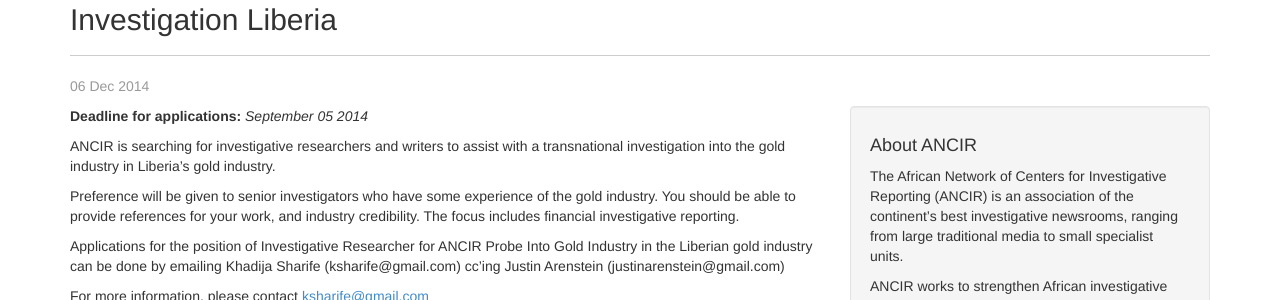
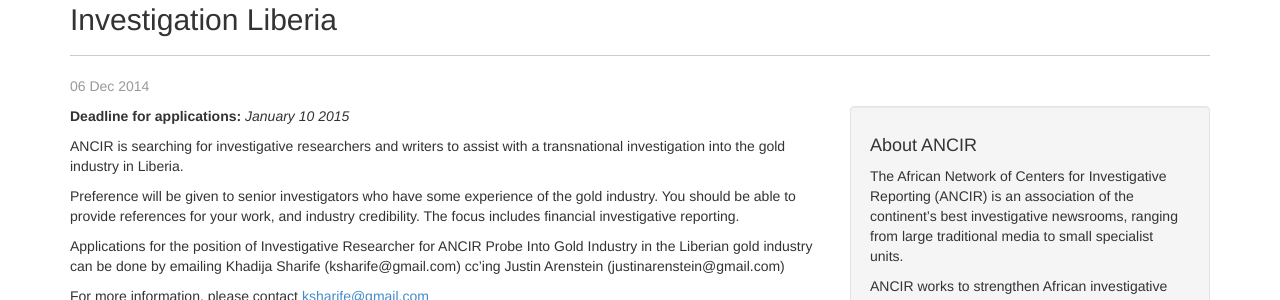
Before and after one commit to ANCIR/InvestigativeCenters.org, a Jekyll site: the page built from _posts/2014-12-06-liberia-investigation.md, in a window 1280 px wide. Shown: the part 313-613 px from the top of the page. Built offline with Jekyll 4.4.1, drawn with Linux system fonts in a browser that asks for light colours; nearby versions of some CDN libraries; some web fonts are replaced; Markdown is read by kramdown in place of the engine named in the settings; comment, search, counter and statistics services are not loaded.

Commit message:
Update 2014-12-06-liberia-investigation.md

```diff
--- a/_posts/2014-12-06-liberia-investigation.md
+++ b/_posts/2014-12-06-liberia-investigation.md
@@ -5,9 +5,9 @@
 permalink: /liberia-investigation
 ---
 
-**Deadline for applications:** *September 05 2014*
+**Deadline for applications:** *January 10 2015*
 
-ANCIR is searching for investigative researchers and writers to assist with a transnational investigation into the gold industry in Liberia's gold industry.
+ANCIR is searching for investigative researchers and writers to assist with a transnational investigation into the gold industry in Liberia.
 
 Preference will be given to senior investigators who have some experience of the gold industry. You should be able to provide references for your work, and industry credibility. The focus includes financial investigative reporting.
 
@@ -20,7 +20,7 @@
 <div class="row">
   <div class="col-md-6 col-md-offset-3">
     <p class="text-center">
-      <a href="http://ate.so/?JmQNobi" target="_blank" class="btn btn-lg btn-block btn-default">
+      <a href="http://ate.so/?BB1FryT" target="_blank" class="btn btn-lg btn-block btn-default">
         <i class="glyphicon glyphicon-calendar"></i> Add deadline reminder to calendar!
       </a>
     </p>
```
